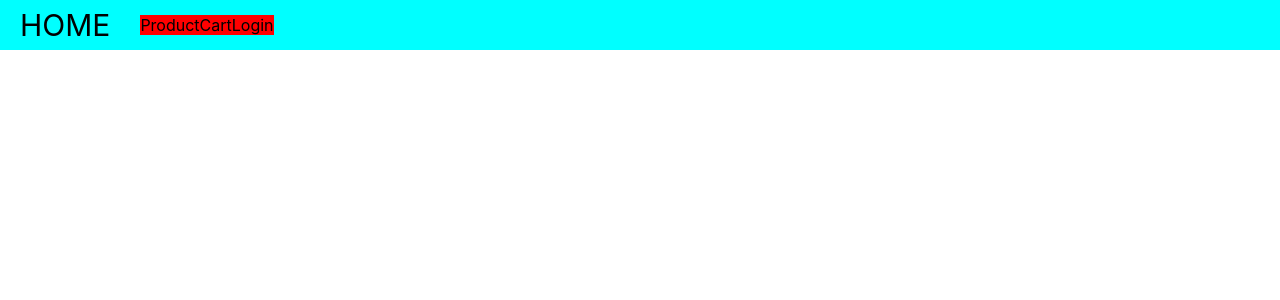
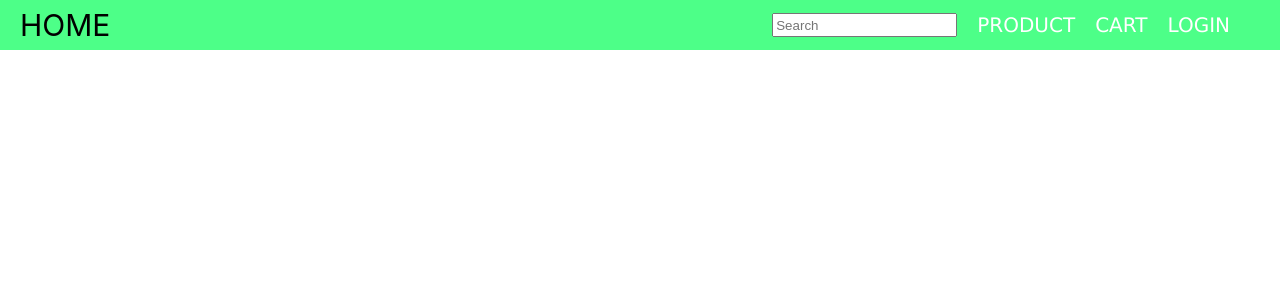
Before and after one commit to Abhishek140298/E-Commerece-App, a React (Create React App) app: page / in a window 1280 px wide. Shown: the top 300 px of the page. Built offline with nearby package versions, Linux system fonts and the light colour scheme.

Commit message:
navbar_complete

```diff
--- a/src/component/navBar/NavBar.css
+++ b/src/component/navBar/NavBar.css
@@ -1,5 +1,5 @@
 .nav_div {
-	background-color: aqua;
+  background-color: #4dff88;
   display: flex;
   align-items: center;
   height: 50px;
@@ -8,10 +8,17 @@
   font-size: 30px;
   margin-left: 20px;
   margin-right: 30px;
-
 }
 .nav_sub_div {
-background-color: red;
+  width: 100%;
+  display: flex;
+  justify-content: flex-end;
+
+  padding-right: 50px;
 }
 .nav_option {
+  font-size: 20px;
+  margin-left: 20px;
+	color:white;
+	font-family: 'Lucida Sans', 'Lucida Sans Regular', 'Lucida Grande', 'Lucida Sans Unicode', Geneva, Verdana, sans-serif;
 }
--- a/src/component/navBar/NavBar.js
+++ b/src/component/navBar/NavBar.js
@@ -5,9 +5,10 @@ const NavBar = () => {
     <div className='nav_div'>
       <span className='home_span'>HOME</span>
       <div className='nav_sub_div'>
-      <span className='nav_option'>Product</span>
-      <span className='nav_option'>Cart</span>
-      <span className='nav_option'>Login</span>
+      <input placeholder='Search'/>
+      <span className='nav_option'>PRODUCT</span>
+      <span className='nav_option'>CART</span>
+      <span className='nav_option'>LOGIN</span>
       </div>
 
     </div>
```
Lines whose indentation alone changed are shown as unchanged.
